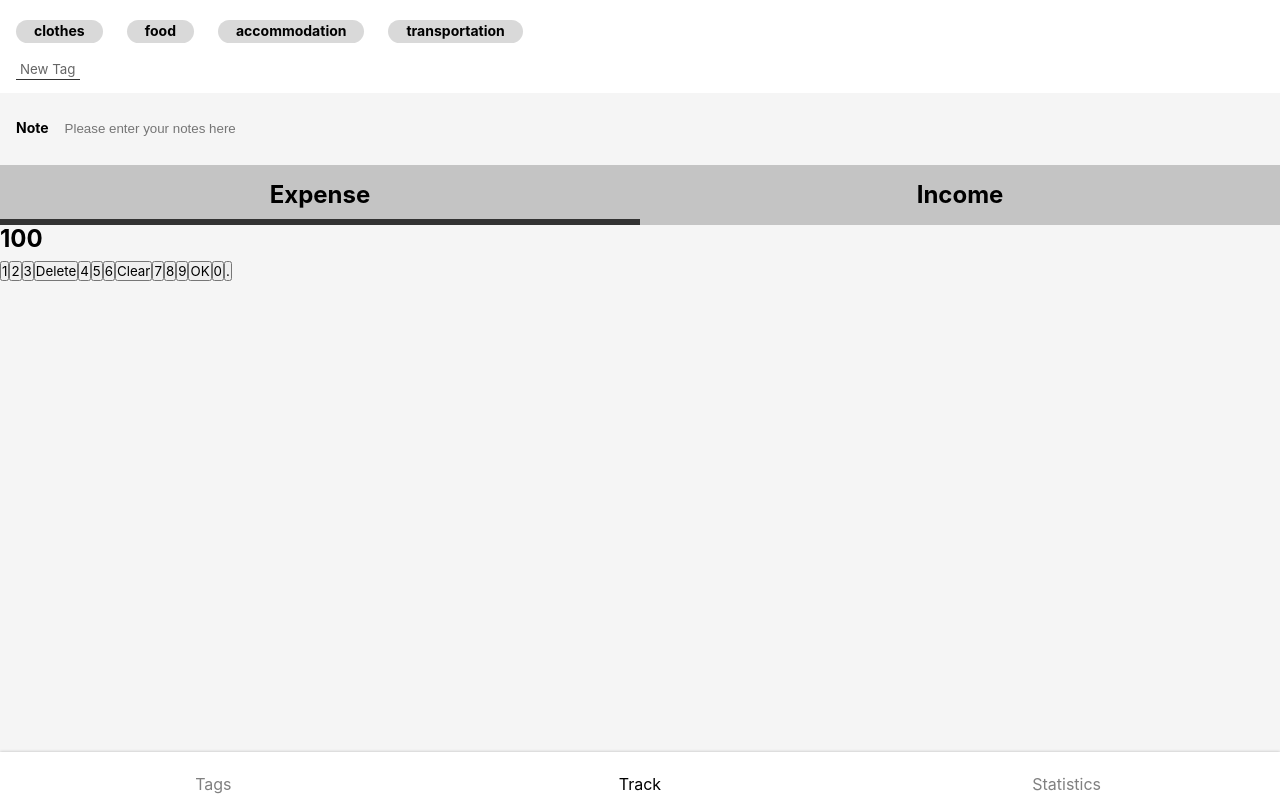
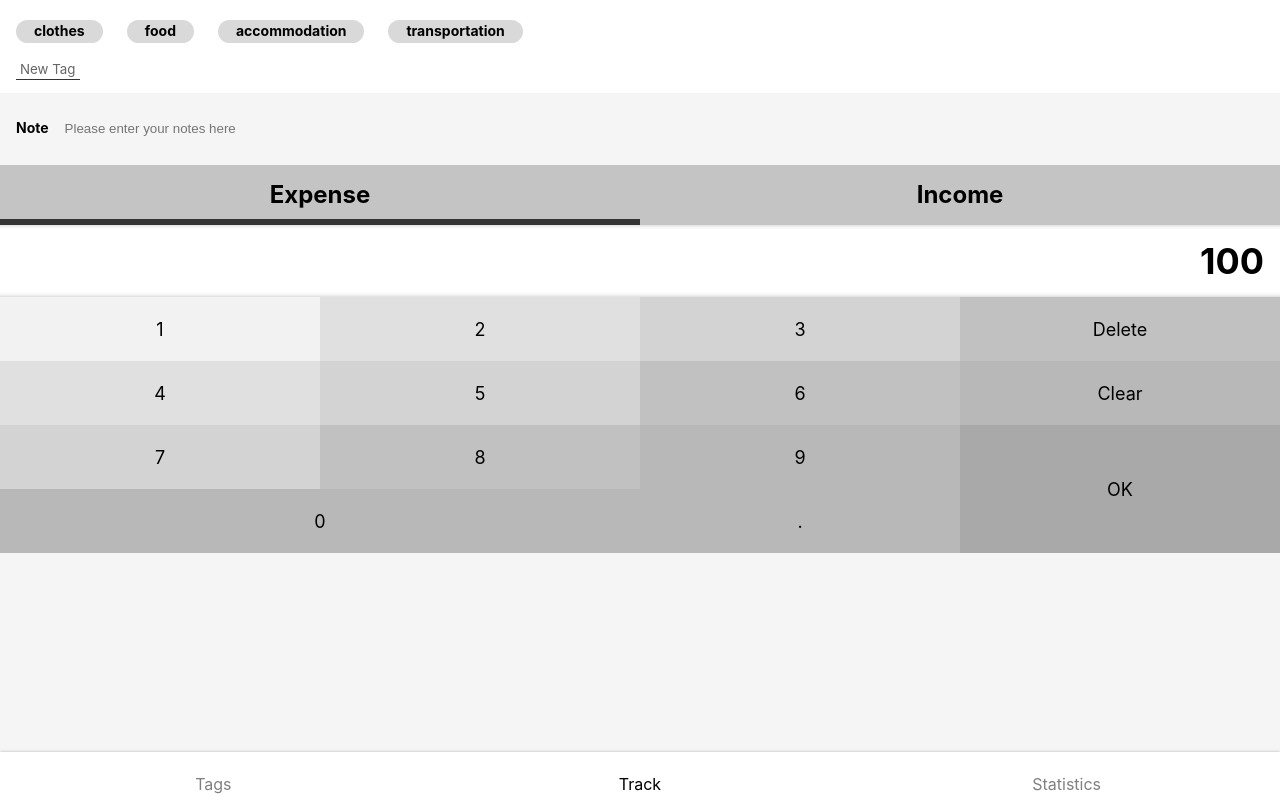
Before and after one commit to Hongjia-Liu/Expense-Tracker, a React app: page /#/track in a window 1280 px wide. Built offline with nearby package versions, Linux system fonts and the light colour scheme; some icons are missing.

Commit message:
Update NumberPadSection UI in Track.tsx

```diff
--- a/src/index.scss
+++ b/src/index.scss
@@ -36,4 +36,11 @@
 .icon {
   width: 1em;
   height: 1em;
+  display: inline-block;
 }
+
+.clearfix::after {
+  content: '';
+  display: block;
+  clear: both;
+}
--- a/src/views/Track.tsx
+++ b/src/views/Track.tsx
@@ -70,7 +70,59 @@
 
 `;
 const NumberPadSection = styled.section`
-
+  display: flex;
+  flex-direction: column;
+  > .output {
+    background: white;
+    font-size: 36px;
+    line-height: 72px;
+    text-align: right;
+    padding: 0 16px;
+    box-shadow: inset 0 -5px 5px -5px rgba(0,0,0,0.25),
+                inset 0 5px 5px -5px rgba(0,0,0,0.25);
+  }
+  > .pad {
+    > button {
+      font-size: 18px;
+      float: left;
+      width: 25%;
+      height: 64px;
+      border: none;
+      &.ok {
+        height: 128px;
+        float: right;
+      }
+      &.zero {
+        width: 50%;
+      }
+      &:nth-child(1) {
+        background:#f2f2f2;
+      }
+      &:nth-child(2),
+      &:nth-child(5) {
+        background:#E0E0E0;
+      }
+      &:nth-child(3),
+      &:nth-child(6),
+      &:nth-child(9) {
+        background:#D3D3D3;
+      }
+      &:nth-child(4),
+      &:nth-child(7),
+      &:nth-child(10) {
+        background:#C1C1C1;
+      }
+      &:nth-child(8),
+      &:nth-child(11),
+      &:nth-child(13),
+      &:nth-child(14) {
+        background:#B8B8B8;
+      }
+      &:nth-child(12) {
+        background:#A9A9A9;
+      }
+    }
+  }
 `;
 
 function Track() {
@@ -98,10 +150,10 @@
         </ul>
       </CategorySection>
       <NumberPadSection>
-        <div>
+        <div className="output">
           100
         </div>
-        <div>
+        <div className="pad clearfix">
           <button>1</button>
           <button>2</button>
           <button>3</button>
@@ -113,8 +165,8 @@
           <button>7</button>
           <button>8</button>
           <button>9</button>
-          <button>OK</button>
-          <button>0</button>
+          <button className="ok">OK</button>
+          <button className="zero">0</button>
           <button>.</button>
         </div>
       </NumberPadSection>
```
